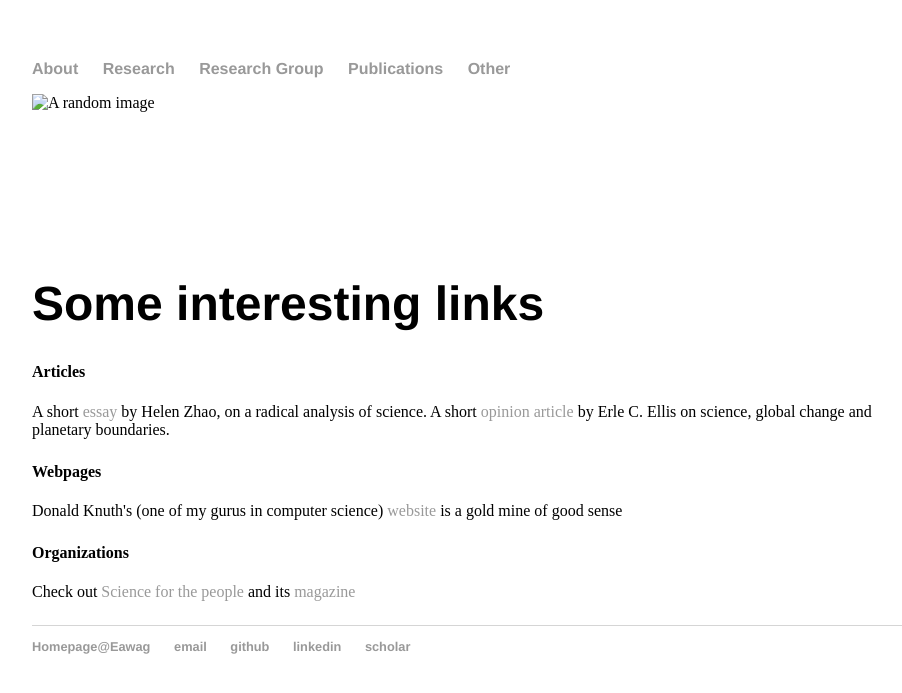
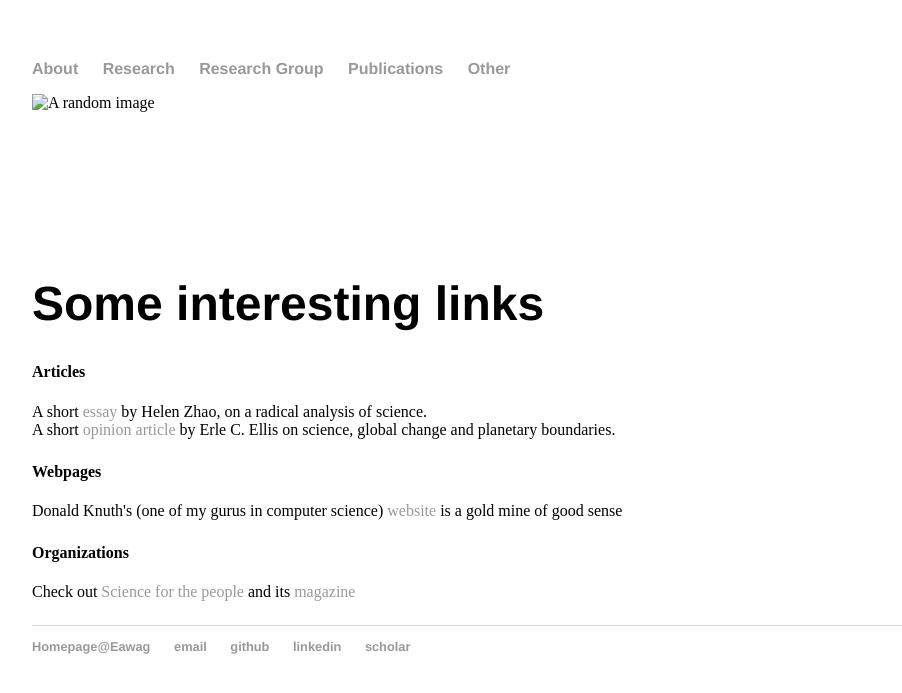
Before and after one commit to mbaityje/mbaityje.github.io, a Jekyll site: the page built from other/index.html, in a window 1280 px wide. Shown: the top 693 px of the page, without its empty margins (160-1062 px from the left). Built offline with Jekyll 4.4.1, drawn with Linux system fonts in a browser that asks for light colours.

Commit message:
Content changes

```diff
--- a/other/index.html
+++ b/other/index.html
@@ -7,7 +7,7 @@ title: Other
 	<h1> Some interesting links	</h1>
 	<p>
 		<h4>Articles</h4>
-		A short <a href="https://magazine.scienceforthepeople.org/vol22-1/what-is-a-radical-analysis-of-science/">essay</a> by Helen Zhao, on a radical analysis of science.
+		A short <a href="https://magazine.scienceforthepeople.org/vol22-1/what-is-a-radical-analysis-of-science/">essay</a> by Helen Zhao, on a radical analysis of science.</br>
 		A short <a href="https://masshumanities.org/files/programs/forum/Science-alone-wont-save-us.pdf"> opinion article</a> by Erle C. Ellis on science, global change and planetary boundaries.
 	</p>
 	<p>
```
Also changed, not shown: research/index.html (+11 -3 lines).
